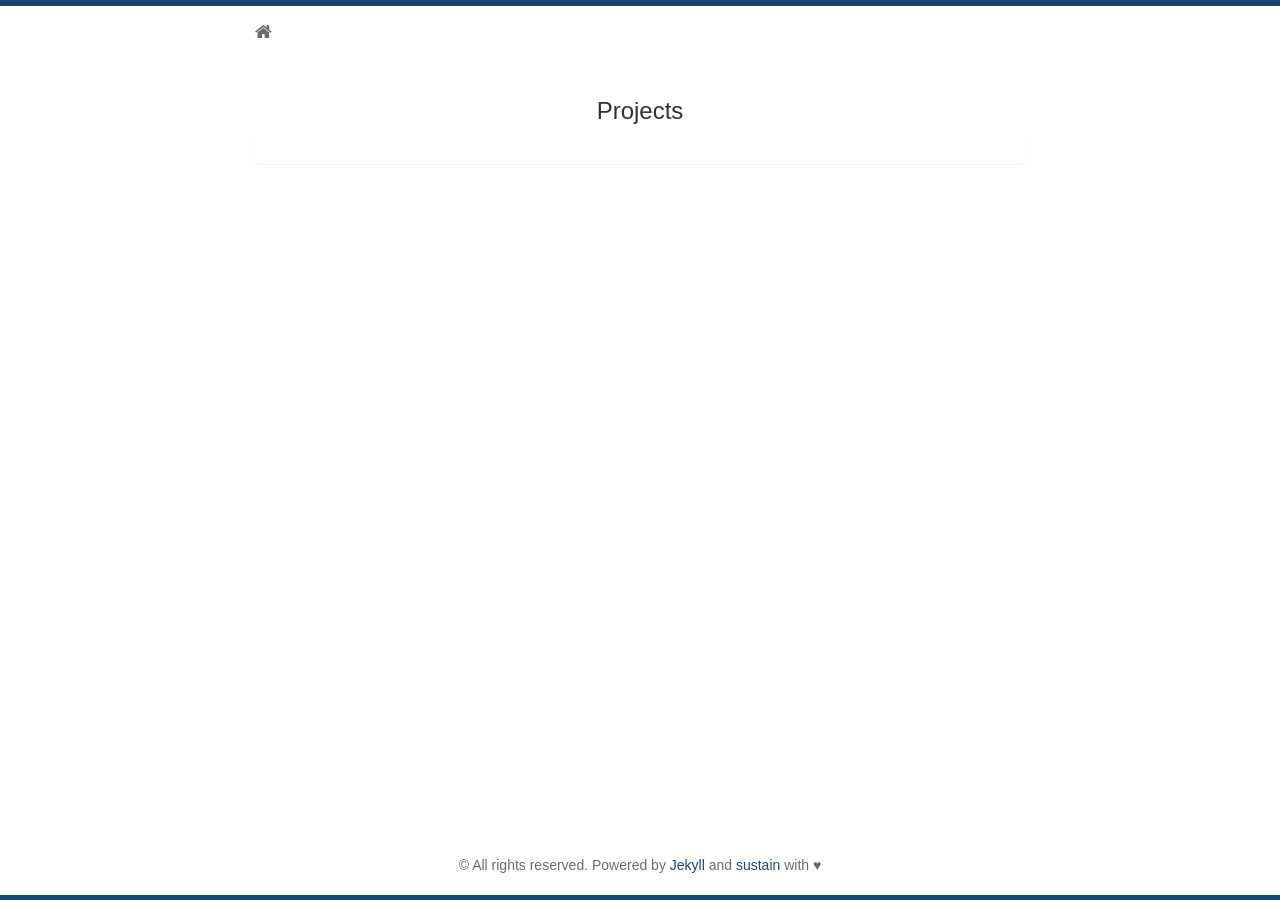
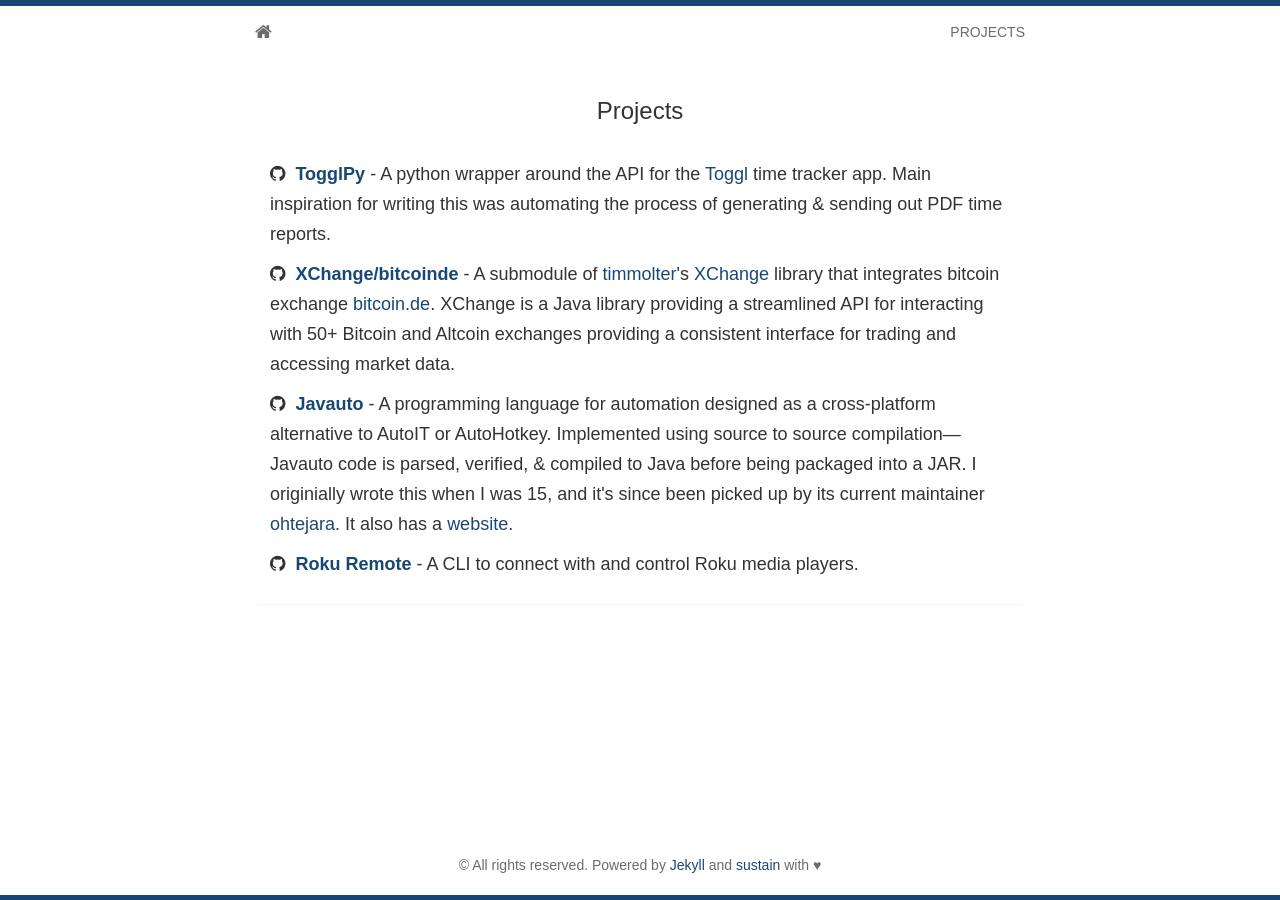
Before and after one commit to matthewdowney/matthewdowney.github.io, a Jekyll site: the page built from projects.html, in a window 1280 px wide. Built offline with Jekyll 4.4.1, drawn with Linux system fonts in a browser that asks for light colours; some web fonts are replaced; Markdown is read by kramdown in place of the engine named in the settings.

Commit message:
added projects from GitHub to project page

```diff
--- a/_includes/header.html
+++ b/_includes/header.html
@@ -5,9 +5,9 @@
     </div>
     <div id="navbar">
       <ul class="nav navbar-nav navbar-right">
-        <!--<li><a href="{{ site.baseurl }}blog.html">BLOG</a></li>
+        <!-- <li><a href="{{ site.baseurl }}blog.html">BLOG</a></li> -->
         <li><a href="{{ site.baseurl }}projects.html">PROJECTS</a></li>
-        <li><a href="{{ site.baseurl }}resume.html">RESUME</a></li>-->
+        <!-- <li><a href="{{ site.baseurl }}resume.html">RESUME</a></li>-->
       </ul>
     </div>
   </div>
--- a/_includes/projects.html
+++ b/_includes/projects.html
@@ -3,44 +3,22 @@
   <h3>Projects</h3>
   <div class="panel panel-default">
     <div class="panel-body">
-        <!--
 		<h5>
-			<i class="fa fa-github"></i>&nbsp;&nbsp;<strong><a href="#">Project 1</a></strong>
-			- Ei viderer tacimates pro, quem assum ea nam. Veritus omnesque eam te. Et natum mucius tamquam vel,
-			ea dolorem volumus deterruisset nec. Graeci mentitum sea an, eu prima elaboraret est.
+			<i class="fa fa-github"></i>&nbsp;&nbsp;<strong><a href="https://github.com/matthewdowney/TogglPy">TogglPy</a></strong>
+            - A python wrapper around the API for the <a href="https://toggl.com/">Toggl</a> time tracker app. Main inspiration for writing this was automating the process of generating & sending out PDF time reports.
 		</h5>
 		<h5>
-			<i class="fa fa-github"></i>&nbsp;&nbsp;<strong><a href="#">Project 2</a></strong>
-			- An eripuit phaedrum qui, nec facer splendide ex, vel ea assum facilisi convenire.
-			Te his neglegentur consectetuer.
-		</h5>
-    	<h5>
-			<i class="fa fa-github"></i>&nbsp;&nbsp;<strong><a href="#">Project 3</a></strong>
-			- An alii quot tantas eum, doming platonem persecuti mea et, vim perpetua cotidieque delicatissimi in.
+			<i class="fa fa-github"></i>&nbsp;&nbsp;<strong><a href="https://github.com/matthewdowney/XChange/tree/develop/xchange-bitcoinde">XChange/bitcoinde</a></strong>
+            - A submodule of <a href="https://github.com/timmolter/">timmolter</a>'s <a href="https://github.com/timmolter/XChange/">XChange</a> library that integrates bitcoin exchange <a href="#">bitcoin.de</a>. XChange is a Java library providing a streamlined API for interacting with 50+ Bitcoin and Altcoin exchanges providing a consistent interface for trading and accessing market data.
 		</h5>
 		<h5>
-			<i class="fa fa-globe"></i>&nbsp;&nbsp;<strong><a href="#">Project 4</a></strong>
-			- Vim an case vidit sententiae, est at euismod laboramus efficiantur. Ei sit brute lorem,
-			ea eam timeam viderer aliquid, cu integre omittam moderatius quo.
+			<i class="fa fa-github"></i>&nbsp;&nbsp;<strong><a href="https://github.com/Javauto/javauto-core">Javauto</a></strong>
+            - A programming language for automation designed as a cross-platform alternative to AutoIT or AutoHotkey. Implemented using source to source compilation&mdash;Javauto code is parsed, verified, & compiled to Java before being packaged into a JAR. I originially wrote this when I was 15, and it's since been picked up by its current maintainer <a href="https://github.com/ohtejera">ohtejara</a>. It also has a <a href="http://javauto-lang.org/">website</a>.
 		</h5>
 		<h5>
-			<i class="fa fa-globe"></i>&nbsp;&nbsp;<strong><a href="#">Project 5</a></strong>
-			- Dicta causae meliore ex vel, in vix erant integre petentium. Vix ei nisl scripta recusabo,
-			eam doming blandit facilisis.
+			<i class="fa fa-github"></i>&nbsp;&nbsp;<strong><a href="https://github.com/matthewdowney/roku">Roku Remote</a></strong>
+			- A CLI to connect with and control Roku media players.
 		</h5>
-		<h5>
-			<i class="fa fa-cog"></i>&nbsp;&nbsp;<strong><a href="#">Project 6</a></strong>
-			- Inermis recusabo elaboraret mea et, dicat neglegentur vim te. Nec et sanctus scriptorem,
-			usu ex sapientem gubergren. Tamquam admodum ei usu.
-		</h5>
-		<h5>
-			<i class="fa fa-cog"></i>&nbsp;&nbsp;<strong><a href="#">Project 7</a></strong>
-			- Essent putant indoctum sed in, reprimique persequeris neglegentur te quo. Nam rebum
-			tractatos partiendo at, debet ubique oporteat ut his.
-		</h5>
-        -->
-
-
     </div>
   </div>
 </div>
```
